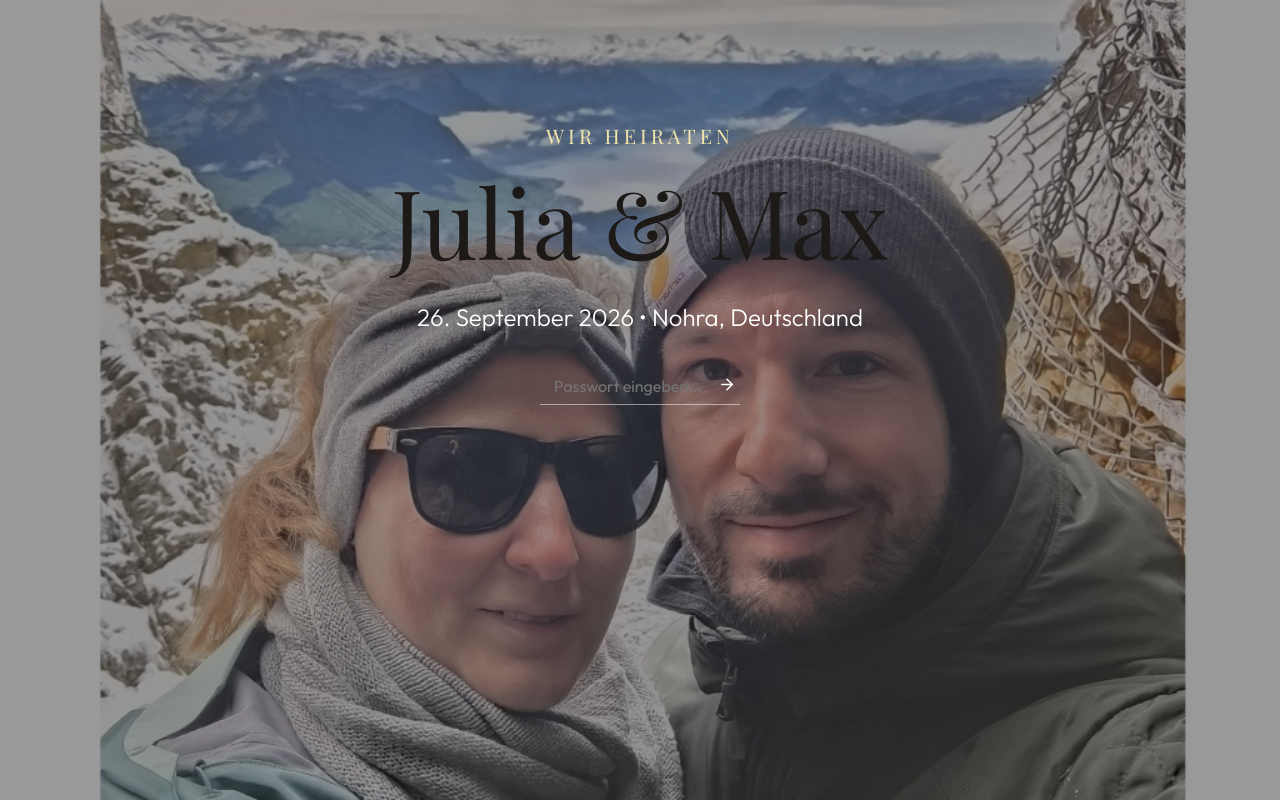
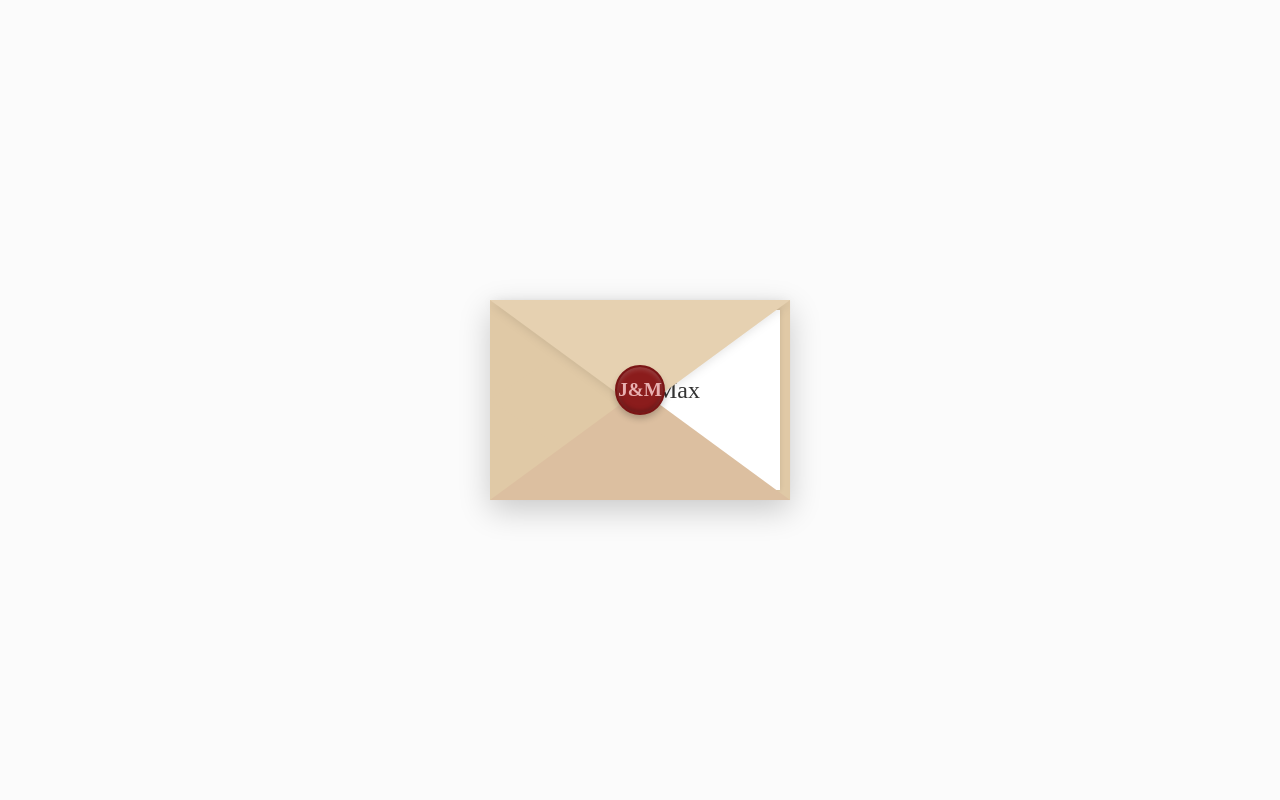
Before and after one commit to hee7ondumpsterfire/hochzeit, a React (Vite) app: page / in a window 1280 px wide. Built offline with nearby package versions, Linux system fonts and the light colour scheme; a web font is replaced by a local one.

Commit message:
feat: Add animated opening envelope

```diff
--- a/src/App.jsx
+++ b/src/App.jsx
@@ -8,11 +8,13 @@ import Faq from './components/Faq';
 import Admin from './components/Admin';
 
 import PasswordProtection from './components/PasswordProtection';
+import Envelope from './components/Envelope';
 
 import { useState, useEffect } from 'react';
 
 function Home() {
   const [isAuthenticated, setIsAuthenticated] = useState(false);
+  const [showEnvelope, setShowEnvelope] = useState(true);
 
   useEffect(() => {
     const auth = localStorage.getItem('site_auth');
@@ -28,6 +30,8 @@ function Home() {
 
   return (
     <div style={{ backgroundColor: 'var(--color-secondary)', minHeight: '100vh' }}>
+      {showEnvelope && <Envelope onOpen={() => setShowEnvelope(false)} />}
+
       <Hero isLocked={!isAuthenticated} onUnlock={handleUnlock} />
       {isAuthenticated && (
         <>
--- /dev/null
+++ b/src/components/Envelope.css
@@ -0,0 +1,198 @@
+.envelope-overlay {
+    position: fixed;
+    inset: 0;
+    width: 100vw;
+    height: 100vh;
+    background-color: #fbfbfb;
+    z-index: 9999;
+    display: flex;
+    align-items: center;
+    justify-content: center;
+    overflow: hidden;
+}
+
+.envelope-container {
+    perspective: 1000px;
+    cursor: pointer;
+    transition: transform 0.8s ease-in-out;
+}
+
+.envelope {
+    position: relative;
+    width: 300px;
+    height: 200px;
+    background-color: #e0c9a6;
+    /* Kraft paper color or creamy white */
+    box-shadow: 0 10px 30px rgba(0, 0, 0, 0.2);
+    transform-style: preserve-3d;
+    transition: transform 0.5s ease;
+}
+
+/* Back of envelope (the inside) */
+.envelope::before {
+    content: '';
+    position: absolute;
+    top: 0;
+    left: 0;
+    width: 100%;
+    height: 100%;
+    background-color: #d1b790;
+    transform: translateZ(-1px);
+}
+
+/* The Flap */
+.flap {
+    position: absolute;
+    top: 0;
+    left: 0;
+    width: 100%;
+    height: 0;
+    border-left: 150px solid transparent;
+    border-right: 150px solid transparent;
+    border-top: 110px solid #e6d1b1;
+    /* Slightly lighter/different shade */
+    transform-origin: top;
+    transition: transform 0.6s 0.2s ease-in-out, z-index 0.2s 0.2s;
+    z-index: 5;
+    filter: drop-shadow(0 2px 5px rgba(0, 0, 0, 0.1));
+}
+
+.flap.open {
+    transform: rotateX(180deg);
+    z-index: 1;
+    /* Move behind the letter when open */
+}
+
+/* The Envelope Pockets (Left, Right, Bottom) */
+.pocket {
+    position: absolute;
+    bottom: 0;
+    left: 0;
+    width: 100%;
+    height: 100%;
+    z-index: 3;
+    pointer-events: none;
+    /* Let clicks pass through to the letter if needed */
+}
+
+.pocket-left {
+    position: absolute;
+    bottom: 0;
+    left: 0;
+    width: 0;
+    height: 0;
+    border-left: 150px solid #e0c9a6;
+    border-top: 100px solid transparent;
+    border-bottom: 100px solid transparent;
+}
+
+.pocket-right {
+    position: absolute;
+    bottom: 0;
+    right: 0;
+    width: 0;
+    height: 0;
+    border-right: 150px solid #e0c9a6;
+    border-top: 100px solid transparent;
+    border-bottom: 100px solid transparent;
+}
+
+.pocket-bottom {
+    position: absolute;
+    bottom: 0;
+    left: 0;
+    border-left: 150px solid transparent;
+    border-right: 150px solid transparent;
+    border-bottom: 110px solid #dcbfa0;
+    z-index: 4;
+}
+
+/* The Wax Seal */
+.seal {
+    position: absolute;
+    top: 90px;
+    left: 50%;
+    transform: translate(-50%, -50%);
+    width: 50px;
+    height: 50px;
+    background: #8b1c1c;
+    /* Wax red */
+    border-radius: 50%;
+    box-shadow: 0 4px 6px rgba(0, 0, 0, 0.2), inset 0 -2px 5px rgba(0, 0, 0, 0.3), inset 0 2px 5px rgba(255, 255, 255, 0.2);
+    display: flex;
+    align-items: center;
+    justify-content: center;
+    color: #e8b0b0;
+    font-family: serif;
+    font-weight: bold;
+    font-size: 1.2rem;
+    z-index: 10;
+    cursor: pointer;
+    border: 2px solid #7a1515;
+    transition: transform 0.2s ease, opacity 0.4s ease;
+}
+
+.seal:hover {
+    transform: translate(-50%, -50%) scale(1.05);
+}
+
+.seal.hidden {
+    opacity: 0;
+    pointer-events: none;
+}
+
+/* The Letter/Content */
+.letter {
+    position: absolute;
+    top: 10px;
+    left: 10px;
+    width: 280px;
+    height: 180px;
+    background: #fff;
+    padding: 1rem;
+    transition: transform 0.6s 0.6s ease-in-out;
+    z-index: 2;
+    display: flex;
+    flex-direction: column;
+    align-items: center;
+    justify-content: center;
+    box-shadow: 0 0 5px rgba(0, 0, 0, 0.1);
+    text-align: center;
+}
+
+.letter h2 {
+    font-family: serif;
+    color: #333;
+    font-size: 1.5rem;
+    margin: 0;
+}
+
+.letter p {
+    font-size: 0.8rem;
+    color: #666;
+}
+
+/* Opening State */
+.envelope-container.open .envelope {
+    transform: translateY(100px);
+    /* Move down slightly as letter comes up */
+}
+
+.envelope-container.open .letter {
+    transform: translateY(-200px) scale(1.5);
+    /* Slide up out of envelope */
+    z-index: 10;
+}
+
+.envelope-overlay.vanish {
+    animation: fadeOut 1s forwards 1.2s;
+    /* Wait for letter to exit */
+    pointer-events: none;
+}
+
+@keyframes fadeOut {
+    to {
+        opacity: 0;
+        visibility: hidden;
+    }
+}
--- /dev/null
+++ b/src/components/Envelope.jsx
@@ -0,0 +1,41 @@
+import React, { useState } from 'react';
+import './Envelope.css';
+
+export default function Envelope({ onOpen }) {
+    const [isOpen, setIsOpen] = useState(false);
+
+    const handleOpen = () => {
+        if (isOpen) return;
+        setIsOpen(true);
+        // Wait for animation to finish before calling parent callback to unmount/hide
+        setTimeout(() => {
+            onOpen();
+        }, 2200); // 1.2s delay + 1s fadeOut in CSS
+    };
+
+    return (
+        <div className={`envelope-overlay ${isOpen ? 'vanish' : ''}`}>
+            <div className={`envelope-container ${isOpen ? 'open' : ''}`}>
+                <div className="envelope">
+                    <div className={`flap ${isOpen ? 'open' : ''}`}></div>
+
+                    <div className="pocket pocket-bottom"></div>
+                    <div className="pocket pocket-left"></div>
+                    <div className="pocket pocket-right"></div>
+
+                    <div className="letter">
+                        <h2>Julia & Max</h2>
+                        <p>Einladung</p>
+                    </div>
+
+                    <div
+                        className={`seal ${isOpen ? 'hidden' : ''}`}
+                        onClick={handleOpen}
+                    >
+                        J&M
+                    </div>
+                </div>
+            </div>
+        </div>
+    );
+}
```
